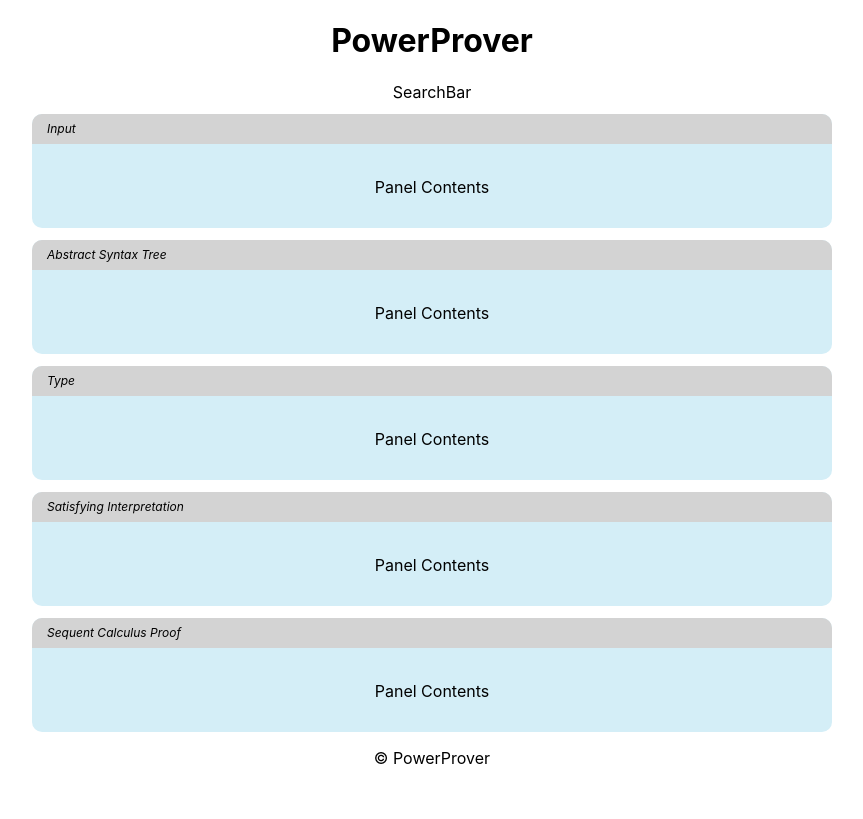
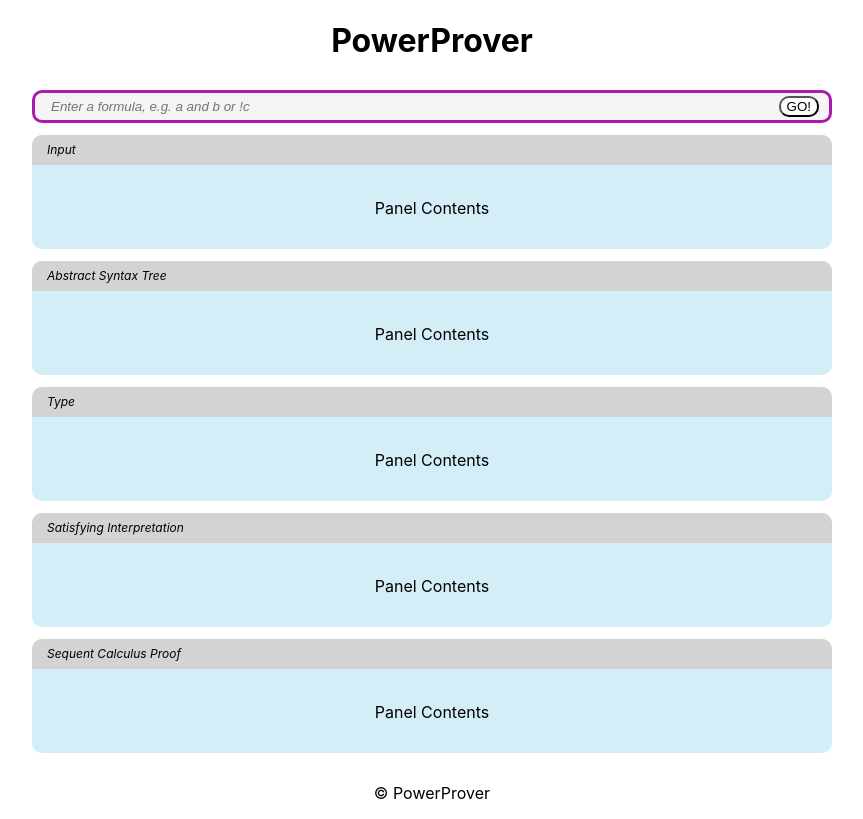
Before and after one commit to kaivennemann/PowerProverReact, a React (Create React App) app: page / in a window 1280 px wide. Shown: the whole page, without its empty margins (208-1071 px from the left). Built offline with nearby package versions, Linux system fonts and the light colour scheme.

Commit message:
basic page components and search bar

```diff
--- a/src/components/QueryContainer.js
+++ b/src/components/QueryContainer.js
@@ -1,6 +1,7 @@
 import React from 'react'
 import SearchBar from './SearchBar'
 import ResultsContainer from './ResultsContainer'
+import '../styles/QueryContainer.css'
 
 function QueryContainer() {
   return (
--- a/src/components/SearchBar.js
+++ b/src/components/SearchBar.js
@@ -1,12 +1,12 @@
 import React from 'react'
 
 
-function GoButton() {
+function GoButton({className}) {
   function handleClick() {
     alert("Clicked!")
   }
   return (
-    <button onClick={handleClick}>
+    <button className={className} onClick={handleClick}>
       GO!
     </button>
   )
@@ -15,7 +15,12 @@ function GoButton() {
 
 function SearchBar() {
   return (
-    <div>SearchBar</div>
+    <div className='search-bar'>
+      <form className='search-form'>
+        <input className='search-bar-input' type='text' placeholder='Enter a formula, e.g. a and b or !c' />
+      </form>
+      <GoButton className='search-bar-button' />
+    </div>
   )
 }
 
--- a/src/styles/InfoPanel.css
+++ b/src/styles/InfoPanel.css
@@ -2,8 +2,6 @@
   background-color: rgb(212, 238, 247);
   border-radius: 10px;
   padding: 0px;
-  width: 92%;
-  max-width: 800px;
   box-sizing: border-box;
   margin: 10px auto
 }
@@ -12,7 +10,6 @@
   background-color: lightgray;
   border-top-left-radius: 10px;
   border-top-right-radius: 10px;
-  width: 100%;
   padding: 0px 15px; /* vertical and horizontal padding */
   box-sizing: border-box;
   font-size: 12px;
--- /dev/null
+++ b/src/styles/QueryContainer.css
@@ -0,0 +1,47 @@
+.query-container {
+  margin: 30px auto;
+  padding: 0px;
+  width: 92%;
+  max-width: 800px;
+  box-sizing: border-box;
+}
+
+.search-bar {
+  background-color: rgb(244, 244, 244);
+  border: 3px solid rgb(171, 27, 171);
+  border-radius: 10px;
+  width: 100%;
+  box-sizing: border-box;
+  padding: 0 10px; /* Remove vertical padding, keep horizontal padding */
+  display: flex; /* Enable Flexbox */
+  align-items: center; /* vertically centered items */
+}
+
+.search-form {
+  display: flex;
+  width: 100%;
+}
+
+.search-bar-input {
+  background-color: rgb(244, 244, 244);
+  box-sizing: border-box;
+  font-style: normal;
+  text-align: left;
+  margin: 0;
+  padding: 6px;
+  border: none; /* Remove default border */
+  width: 100%;
+}
+
+.search-bar-input::placeholder {
+  font-style: italic;
+}
+
+.search-bar-input:focus { /* when I start typing into the search bar */
+  outline: none;
+}
+
+.search-bar-button {
+  background-color: white;
+  border-radius: 10px;
+}
```
Also changed, not shown: 1 other file (tests, documents, lock files or other folders).
